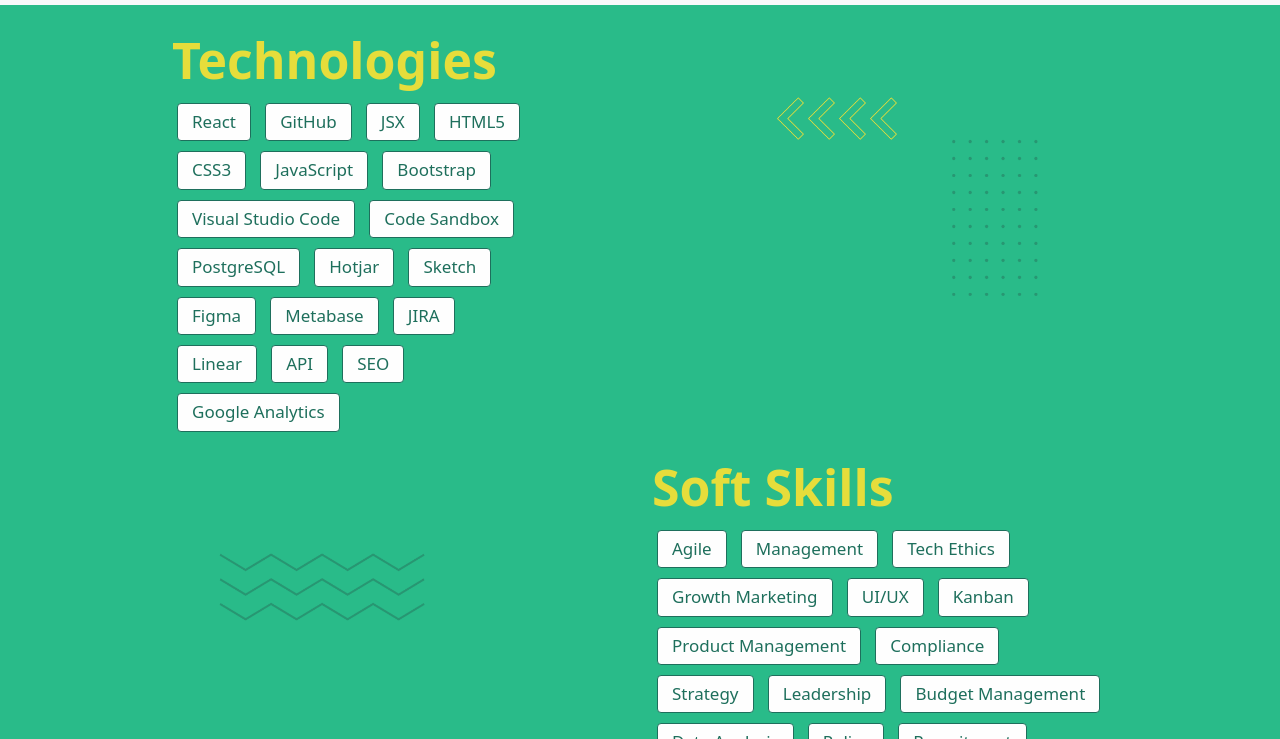
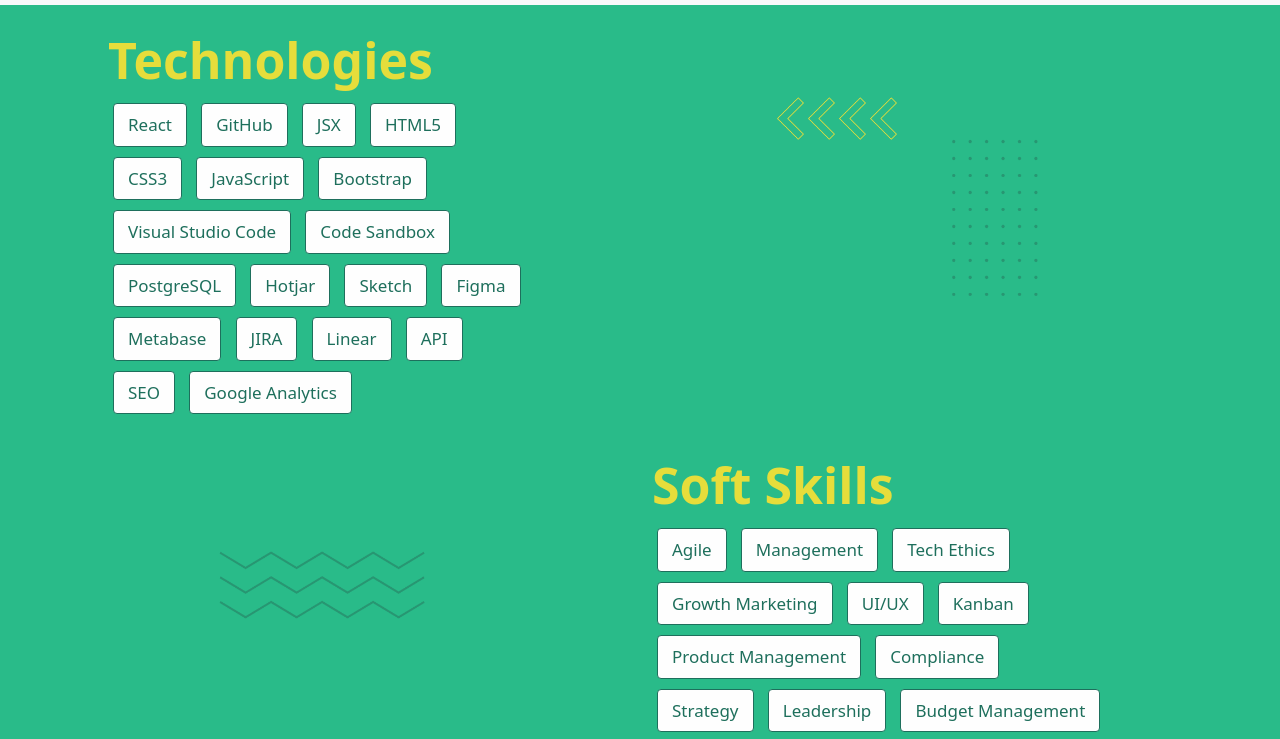
Before and after one commit to samantha-lind/Portfolio, a plain HTML site: page skills.html in a window 1280 px wide. Shown: the part 60-799 px from the top of the page. Drawn offline with nearby package versions, Linux system fonts and the light colour scheme.

Commit message:
Added skills class to improve readability

```diff
--- a/skills.html
+++ b/skills.html
@@ -42,7 +42,7 @@
         </button>
         <div class="collapse navbar-collapse" id="navbarNav">
           <ul class="navbar-nav ms-auto">
-            <li class="nav-item">
+            <li  class="nav-item">
               <a
                 class="nav-link"
                 aria-current="page"
@@ -53,20 +53,20 @@
             </li>
             <li class="nav-item">
               <a class="nav-link" href="about.html" title="About me">About</a>
-            </li>
-            <li class="nav-item">
+            </li >
+            <li  class="nav-item">
               <a class="nav-link" href="skills.html" title="Skills">Skills</a>
-            </li>
-            <li class="nav-item">
+            </li >
+            <li  class="nav-item">
               <a class="nav-link" href="portfolio.html" title="Portfolio"
                 >Portfolio</a
               >
-            </li>
-            <li class="nav-item">
+            </li >
+            <li  class="nav-item">
               <a class="nav-link" href="contact.html" title="Contact me"
                 >Contact</a
               >
-            </li>
+            </li >
           </ul>
         </div>
       </div>
@@ -75,28 +75,29 @@
     <div class="skills-section" id="skills-section">
       <div class="container about d-grid">
         <div class="row">
-          <div class="col-sm-1"></div>
-          <div class="col-lg-4">
+          <div class="col-lg-5">
+            <ul>
             <h3>Technologies</h3>
-            <h4>React</h4>
-            <h4>GitHub</h4>
-            <h4>JSX</h4>
-            <h4>HTML5</h4>
-            <h4>CSS3</h4>
-            <h4>JavaScript</h4>
-            <h4>Bootstrap</h4>
-            <h4>Visual Studio Code</h4>
-            <h4>Code Sandbox</h4>
-            <h4>PostgreSQL</h4>
-            <h4>Hotjar</h4>
-            <h4>Sketch</h4>
-            <h4>Figma</h4>
-            <h4>Metabase</h4>
-            <h4>JIRA</h4>
-            <h4>Linear</h4>
-            <h4>API</h4>
-            <h4>SEO</h4>
-            <h4>Google Analytics</h4>
+            <li class="skills">React</li class="skills">
+            <li class="skills">GitHub</li class="skills">
+            <li class="skills">JSX</li class="skills">
+            <li class="skills">HTML5</li class="skills">
+            <li class="skills">CSS3</li class="skills">
+            <li class="skills">JavaScript</li class="skills">
+            <li class="skills">Bootstrap</li class="skills">
+            <li class="skills">Visual Studio Code</li class="skills">
+            <li class="skills">Code Sandbox</li class="skills">
+            <li class="skills">PostgreSQL</li class="skills">
+            <li class="skills">Hotjar</li class="skills">
+            <li class="skills">Sketch</li class="skills">
+            <li class="skills">Figma</li class="skills">
+            <li class="skills">Metabase</li class="skills">
+            <li class="skills">JIRA</li class="skills">
+            <li class="skills">Linear</li class="skills">
+            <li class="skills">API</li class="skills">
+            <li class="skills">SEO</li class="skills">
+            <li class="skills">Google Analytics</li class="skills">
+            </ul>
           </div>
           <div class="col-sm-2"></div>
           <div class="col-sm-5 d-none d-lg-block">
@@ -118,21 +119,21 @@
           </div>
           <div class="col-lg-5">
             <h3>Soft Skills</h3>
-            <h4>Agile</h4>
-            <h4>Management</h4>
-            <h4>Tech Ethics</h4>
-            <h4>Growth Marketing</h4>
-            <h4>UI/UX</h4>
-            <h4>Kanban</h4>
-            <h4>Product Management</h4>
-            <h4>Compliance</h4>
-            <h4>Strategy</h4>
-            <h4>Leadership</h4>
-            <h4>Budget Management</h4>
-            <h4>Data Analysis</h4>
-            <h4>Policy</h4>
-            <h4>Recruitment</h4>
-            <h4>Public Speaking</h4>
+            <li class="skills">Agile</li class="skills">
+            <li class="skills">Management</li class="skills">
+            <li class="skills">Tech Ethics</li class="skills">
+            <li class="skills">Growth Marketing</li class="skills">
+            <li class="skills">UI/UX</li class="skills">
+            <li class="skills">Kanban</li class="skills">
+            <li class="skills">Product Management</li class="skills">
+            <li class="skills">Compliance</li class="skills">
+            <li class="skills">Strategy</li class="skills">
+            <li class="skills">Leadership</li class="skills">
+            <li class="skills">Budget Management</li class="skills">
+            <li class="skills">Data Analysis</li class="skills">
+            <li class="skills">Policy</li class="skills">
+            <li class="skills">Recruitment</li class="skills">
+            <li class="skills">Public Speaking</li class="skills">
           </div>
           <div class="col-sm-1"></div>
         </div>
--- a/src/style.css
+++ b/src/style.css
@@ -56,7 +56,7 @@ h3 {
   margin-top: 20px;
 }
 
-h4 {
+.skills {
   font-size: 17px;
   color: var(--dark-green);
   background-color: var(--white);
```
Also changed, not shown: portfolio.html (+5 -5 lines).
